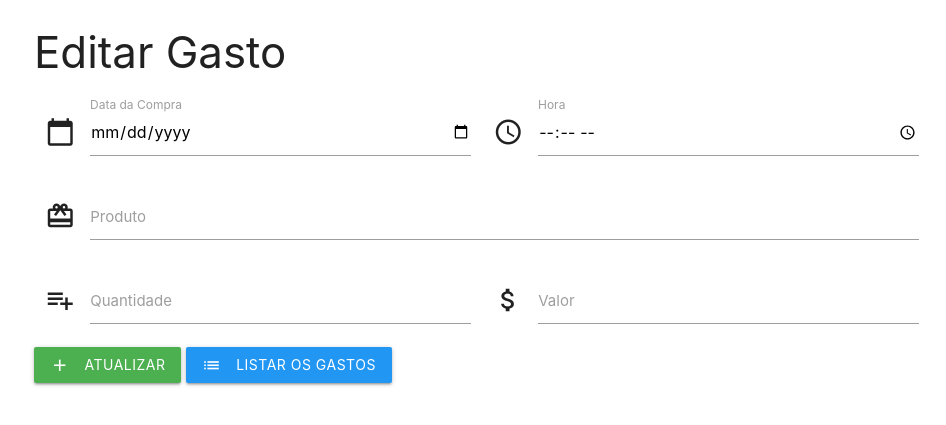
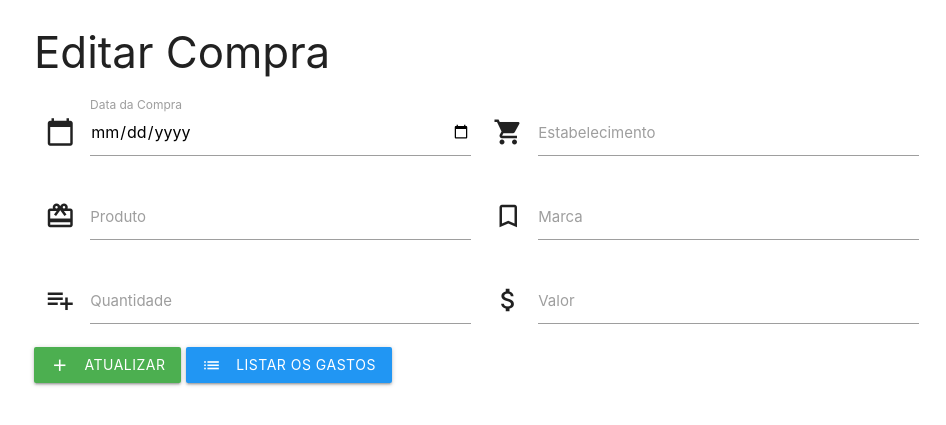
Before and after one commit to KESFANTIN/gastos, a PHP site: page /editar.php in a window 1280 px wide. Shown: the top 425 px of the page, without its empty margins (158-1104 px from the left). Run offline with PHP 8.4, Linux system fonts and the light colour scheme; data that the repository does not hold is empty.

Commit message:
Estabelecimento e Marca

```diff
--- a/editar.php
+++ b/editar.php
@@ -14,7 +14,7 @@
 
 <div class="container">
     <div class="row m6 push-m3">
-        <h3 class="ligth">Editar Gasto</h3>
+        <h3 class="ligth">Editar Compra</h3>
 
         <form action="php_action/update.php" method="POST">
         <input type="hidden" name="id" value="<?php echo $dados['id'] ?>">
@@ -25,15 +25,20 @@
             </div>
 
             <div class="input-field col s6">
-                <i class="material-icons prefix">access_time</i>
-                <input type="time" name="hora" id="hora" required value="<?php echo $dados['hora'] ?>">
-                <label for="hora">Hora</label>
+                <i class="material-icons prefix">shopping_cart</i>
+                <input type="text" name="estabelecimento" id="datacompra" required value="<?php echo $dados['estabelecimento'] ?>">
+                <label for="estabelecimento">Estabelecimento</label>
             </div>
 
-            <div class="input-field col s12">
+            <div class="input-field col s6">
                 <i class="material-icons prefix">redeem</i>
                 <input type="text" name="produto" id="produto" required value="<?php echo $dados['produto'] ?>">
                 <label for="produto">Produto</label>
+            </div>
+            <div class="input-field col s6">
+                <i class="material-icons prefix">bookmark_border</i>
+                <input type="text" name="marca" id="marca" required value="<?php echo $dados['marca'] ?>">
+                <label for="marca">Marca</label>
             </div>
 
             <div class="input-field col s6">
--- a/php_action/create.php
+++ b/php_action/create.php
@@ -16,13 +16,14 @@
 
     if (isset($_POST['btn-cadastrar'])):
         $datacompra = mysqli_escape_string($connect, $_POST['datacompra']);
-        $hora = mysqli_escape_string($connect, $_POST['hora']);
+        $estabelecimento = mysqli_escape_string($connect, $_POST['estabelecimento']);
         $produto = mysqli_escape_string($connect, $_POST['produto']);
+        $marca = mysqli_escape_string($connect, $_POST['marca']);
         $quantidade = mysqli_escape_string($connect, $_POST['quantidade']);
         $valor = mysqli_escape_string($connect, $_POST['valor']);
 
 
-        $sql = "INSERT INTO fgastos (datacompra, hora, produto, quantidade, valor) VALUES ('$datacompra', '$hora', '$produto', '$quantidade', '$valor')";
+        $sql = "INSERT INTO fgastos (datacompra, estabelecimento, produto, marca, quantidade, valor) VALUES ('$datacompra', '$estabelecimento', '$produto', '$marca', '$quantidade', '$valor')";
 
         if (mysqli_query($connect, $sql)):
             $_SESSION['mensagem'] = "Cadastrado com sucesso!";
--- a/php_action/update.php
+++ b/php_action/update.php
@@ -6,15 +6,16 @@
 
     if (isset($_POST['btn-editar'])):
         $datacompra = mysqli_escape_string($connect, $_POST['datacompra']);
-        $hora = mysqli_escape_string($connect, $_POST['hora']);
+        $estabelecimento = mysqli_escape_string($connect, $_POST['estabelecimento']);
         $produto = mysqli_escape_string($connect, $_POST['produto']);
+        $marca = mysqli_escape_string($connect, $_POST['marca']);
         $quantidade = mysqli_escape_string($connect, $_POST['quantidade']);
         $valor = mysqli_escape_string($connect, $_POST['valor']);
 
         $id = mysqli_escape_string($connect, $_POST['id']);
 
 
-        $sql = "UPDATE fgastos SET datacompra='$datacompra', hora='$hora', produto='$produto', quantidade='$quantidade', valor='$valor' WHERE id = '$id'";
+        $sql = "UPDATE fgastos SET datacompra='$datacompra', estabelecimento='$estabelecimento', produto='$produto', marca='$marca', quantidade='$quantidade', valor='$valor' WHERE id = '$id'";
 
         if (mysqli_query($connect, $sql)):
             $_SESSION['mensagem'] = "Editado com sucesso!";
```
Also changed, not shown: adicionar.php (+10 -4 lines), index.php (+5 -3 lines).
